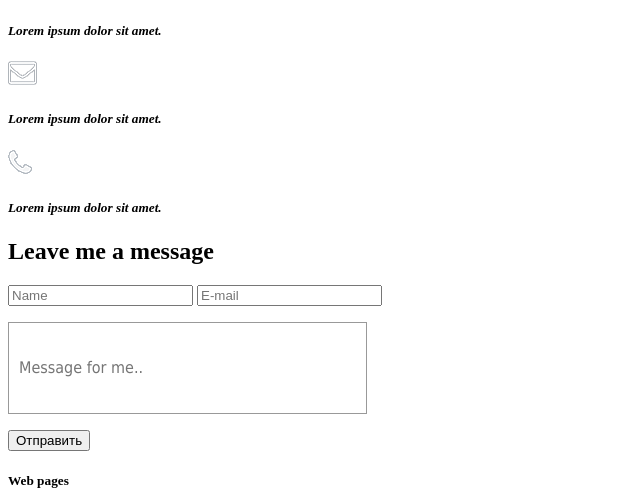
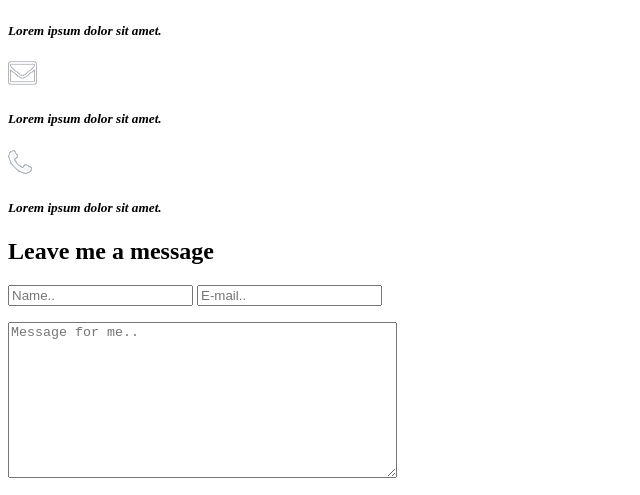
Before and after one commit to htPepper/htPepper.github.io, a plain HTML site: page src/index.html in a window 1280 px wide. Shown: the part 3659-4154 px from the top of the page, without its empty margins (0-640 px from the left). Drawn offline with Linux system fonts and the light colour scheme.

Commit message:
edited h/w

```diff
--- a/src/index.html
+++ b/src/index.html
@@ -151,7 +151,7 @@
 	<div><img src="img/anonymous.jpg" width=15%>
 		<p><i>Lorem ipsum dolor sit amet, <br> consectetur adipisicing elit. Maiores architecto odit fugit modi debitis <br> facere sed illum cum sequi pariatur.</i></p>
 	</div>
-</body>
+
 <h2>My Contacts</h2>
 <p>
 	<i>Lorem ipsum dolor sit amet, consectetur adipisicing elit. Quia, sit!</i>
@@ -166,20 +166,10 @@
 
 
 <h2>Leave me a message</h2>
-<input type="text" placeholder="Name">
-<input type="text" placeholder="E-mail">
-<p><input type="text" class="text" name="" placeholder="Message for me..">
-	<style>
-		input.text {
-			width: 337px;
-			height: 80px;
-			padding: 5px 10px 5px 10px;
-			border: 1px solid #999;
-			font-size: 16px;
-			font-family: Tahoma;
-		}
+<input type="text" placeholder="Name..">
+<input type="text" placeholder="E-mail..">
+<p> <textarea name="text" id="" cols="46" rows="10" placeholder="Message for me.."></textarea>
 
-	</style>
 </p>
 <p><input type="submit" value="Отправить"></p>
 
@@ -191,7 +181,7 @@
 <div class="item_github"><a href="https://github.com" target="_blank"><img src="img/%D0%BA%D0%B8%D1%81%D0%B0.png" alt=""></a></div>
 <div class="item_in"><a href="" target="_blank"><img src="img/%D0%B8%D0%BD.png" alt=""></a></div>
 <div class="item_inst"><a href="https://www.instagram.com" target="_blank"><img src="img/%D0%B8%D0%BD%D1%81%D1%82.png" alt=""></a></div>
-
+</body>
 
 
 
```
